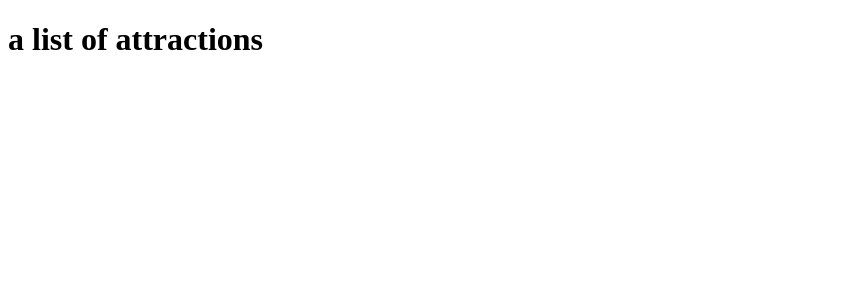
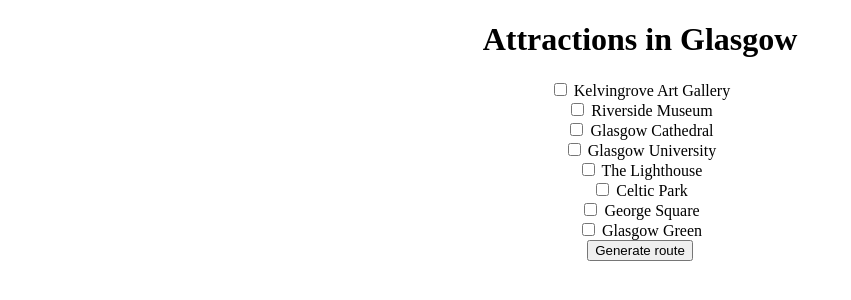
Before and after one commit to HristoIvanov96/RoutePlanner, a plain HTML site: page addAttractions.html in a window 1280 px wide. Shown: the whole page, without its empty margins (0-851 px from the left). Drawn offline with Linux system fonts and the light colour scheme.

Commit message:
added attractions

```diff
--- a/addAttractions.html
+++ b/addAttractions.html
@@ -4,8 +4,23 @@
 
   </head>
   <body>
+	<h1 style="text-align: center;"> Attractions in Glasgow</h1>
+	<div style="text-align: center;">
+	<form action="" method="post">
+	  <input type="checkbox" name="Kelvingrove Art Gallery" value="0"  /> Kelvingrove Art Gallery <br/>
+	  <input type="checkbox" name="Riverside Museum" value="0" /> Riverside Museum <br/>
+	  <input type="checkbox" name="Glasgow Cathedral" value="0"  /> Glasgow Cathedral <br/>
+	  <input type="checkbox" name="Glasgow Uni" value="0" /> Glasgow University <br/>
+<input type="checkbox" name="The Lighthouse" value="0" /> The Lighthouse <br/>
+<input type="checkbox" name="Celtic Park" value="0" /> Celtic Park <br/>
+<input type="checkbox" name="George Square" value="0" /> George Square <br/>
+<input type="checkbox" name="Glasgow Green" value="0" /> Glasgow Green <br/>
+	</form>
+	</div>
 
-	<h1> a list of attractions </h1>
 
+	<form style="text-align: center;" action="addAttractions.html">
+    <input type="submit" value="Generate route" />
+	</form>
   </body>
 </html>
```
